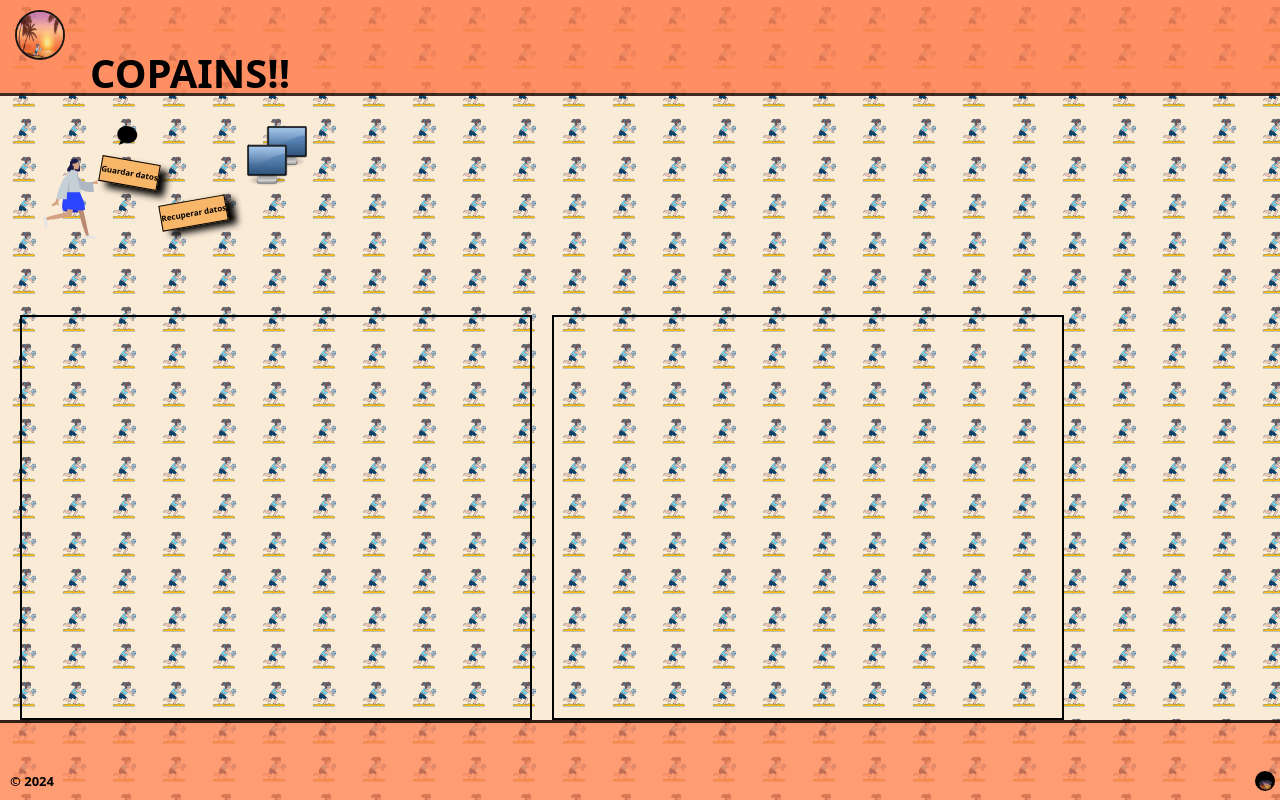
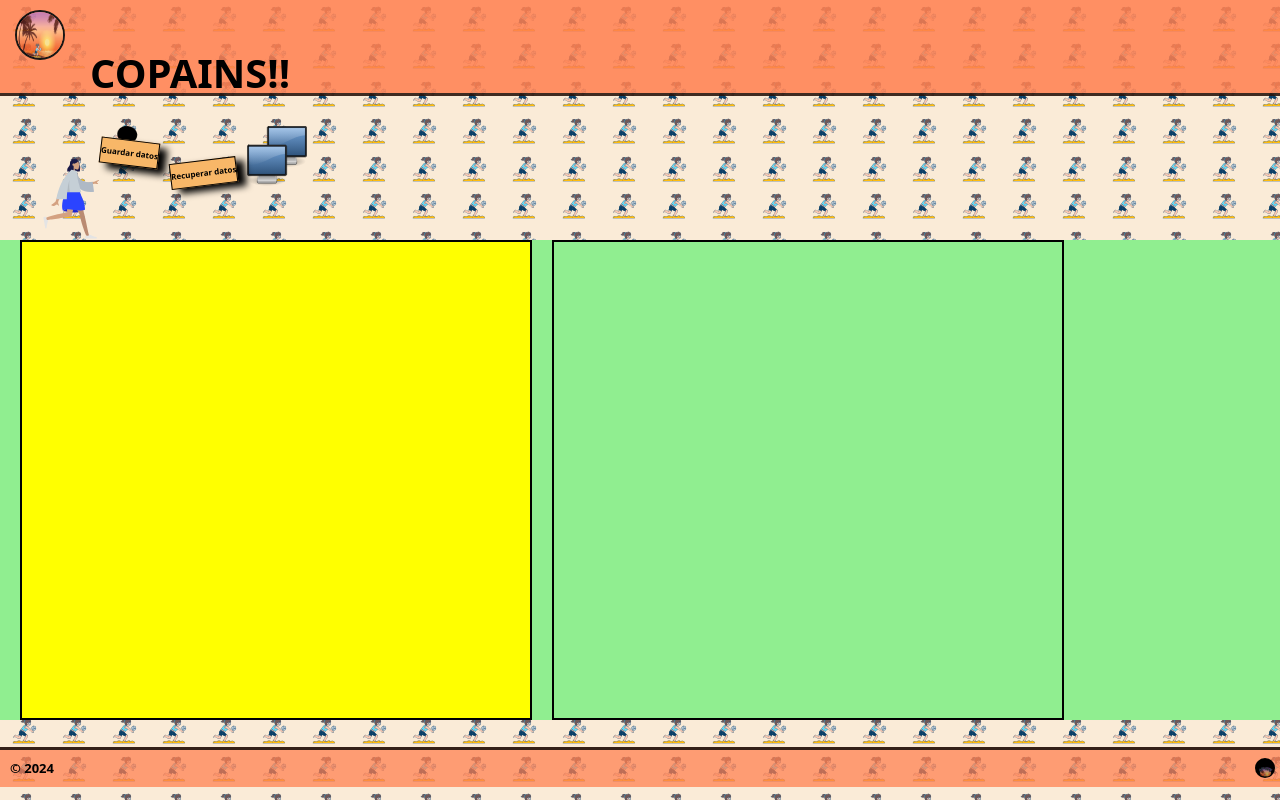
Before and after one commit to Adalab/modulo-2-evaluacion-final-bis-LauraSabrin, a website built with Vite: page src/index.html in a window 1280 px wide. Built offline with nearby package versions, Linux system fonts and the light colour scheme; no server answers; a web font is replaced by a local one.

Commit message:
pic width

```diff
--- a/src/js/main.js
+++ b/src/js/main.js
@@ -26,14 +26,13 @@ fetch(urlAllInfo)
   console.error("Error en la petición fetch:", error);
 });
 
-
 const renderTenUsers =()=> {
 for (let i = 0; i <= allInfo.length; i++) {
   allUserSection.innerHTML += `<article class="allUsers">
   <figure class="allUsers__fig"><img class="allUsers__fig--img" src="${allInfo[i].picture.medium}" alt="imagen de usuario"></figure>
-  <h3 class="allUsers__card--h3">${allInfo[i].name.first + ' ' + allInfo[i].name.last}</h3>
-  <p class="allUsers__card--p" >${allInfo[i].location.city}</p>
-  <p class="allUsers__card--p" >${allInfo[i].location.country}</p>
+  <h3 class="allUsers__h3">${allInfo[i].name.first + ' ' + allInfo[i].name.last}</h3>
+  <p class="allUsers__p" >${allInfo[i].location.city}</p>
+  <p class="allUsers__p" >${allInfo[i].location.country}</p>
 </article>`;
 
 console.log(allInfo[i].picture.medium);
@@ -44,6 +43,10 @@ console.log(allInfo[i].location.country);
 }
 renderTenUsers();
 
+
+
+
+//intentos inconclusos:
 
 // fetch(urlAllInfo)
 //   .then((response) => response.json())
@@ -70,6 +73,13 @@ renderTenUsers();
 
 
 
+  // const getSpecificInfo =()=> {
+  //   for (let i = 0; i <= 10; i++) {
+  //     specificInfo.push(allInfo[i].location.city);
+  //     console.log(specificInfo);
+
+  //   }
+  // }
 
 // const showUsers = () => {
 //   allUserSection.innerHTML = ` <article class ="articleUser">
--- a/src/scss/layout/_footer.scss
+++ b/src/scss/layout/_footer.scss
@@ -1,7 +1,8 @@
 .footer {
     background-color: rgba(255, 127, 80, 0.733);
-    height: 10vh;
+    height: 5vh;
     border-top: 3px solid rgba(0, 0, 0, 0.801);
+    margin-top:27px;
     display: flex;
     flex-direction: row;
     align-items: self-end;
--- a/src/scss/layout/_header.scss
+++ b/src/scss/layout/_header.scss
@@ -1,5 +1,5 @@
 .header {
-  height: 35vh;
+  height: 30vh;
 }
 .nav {
   display: flex;
--- a/src/scss/layout/mainContent.scss
+++ b/src/scss/layout/mainContent.scss
@@ -1,5 +1,6 @@
 .main {
-  height: 55vh;
+  background-color: lightgreen;
+  height: 60vh;
   display: flex;
   &__btn {
     background-color: rgb(248, 183, 104);
@@ -32,22 +33,44 @@
   &__sections {
     border: 2px solid black;
     min-width: 40vw;
-   min-height: 30vh;
-   margin-top: 35px;
+   min-height: 50vh;
+  //  margin-top: 35px;
    margin-left: 20px;
   }
 }
 .saveBtn {
   position: absolute;
-  top: 160px;
+  top: 140px;
   left: 100px;
-  transform: rotate(10deg);
+  transform: rotate(7deg);
   border: 1px solid #000000;
 }
 .getBtn {
   position: absolute;
-  top: 200px;
-  left: 160px;
-  transform: rotate(-10deg);
+  top: 160px;
+  left: 170px;
+  transform: rotate(-7deg);
   border: 1px solid #000000;
 }
+.allUsers {
+  background-color: yellow;
+  display: flex;
+  flex-direction: column;
+  flex-wrap: wrap;
+  align-items: center;
+
+  &__fig {
+    height: fit-content;
+    width: fit-content;
+    &--img {
+      width: 50px;
+
+    }
+  }
+  &__p, &__h3 {
+    width: fit-content;
+    font-family: 'Single Day', cursive; ;
+    font-size: .5rem;
+    text-align: center;
+  }
+}
--- a/src/scss/main.scss
+++ b/src/scss/main.scss
@@ -11,6 +11,10 @@
     background-repeat: space 10px;
     background-size: 50px;
     background-attachment: fixed;
+    display:flex;
+    flex-direction: column;
+
+
 
 }
 //font-family: 'Rubik Burned', system-ui;
```
